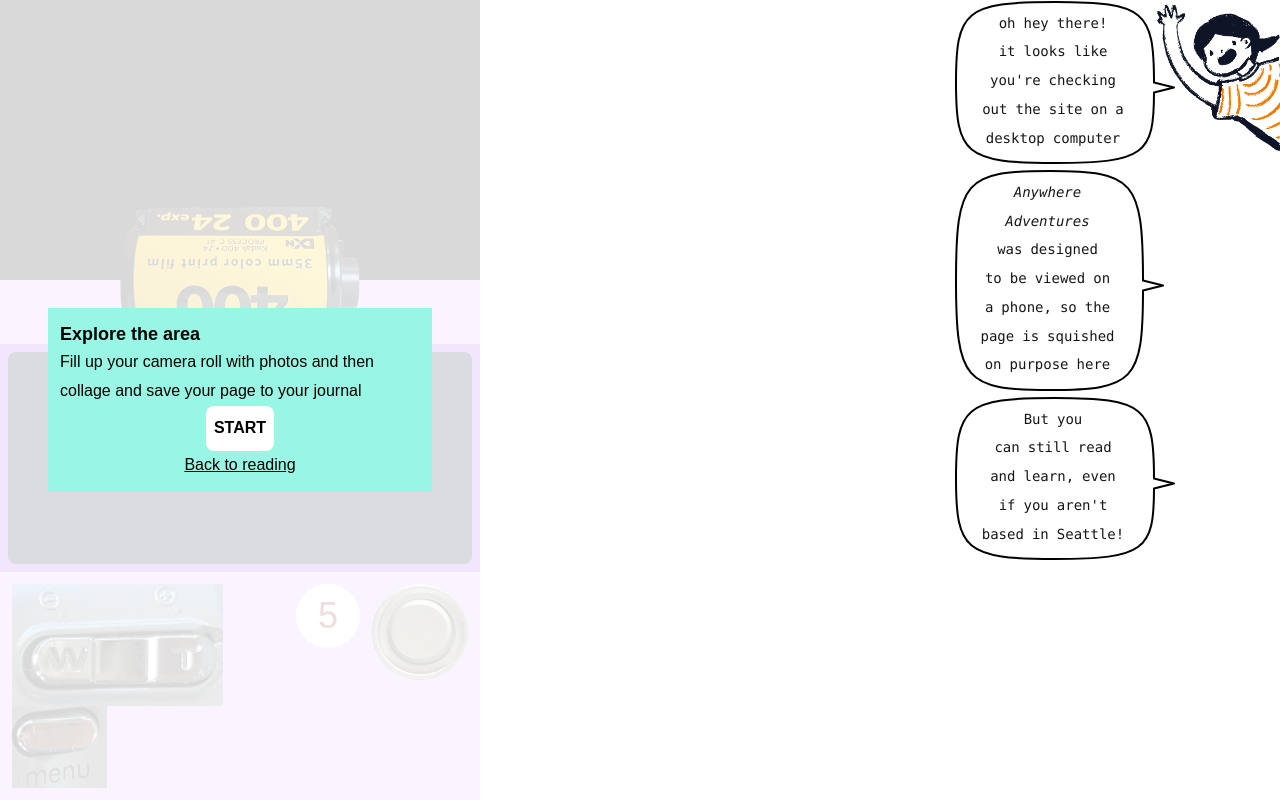
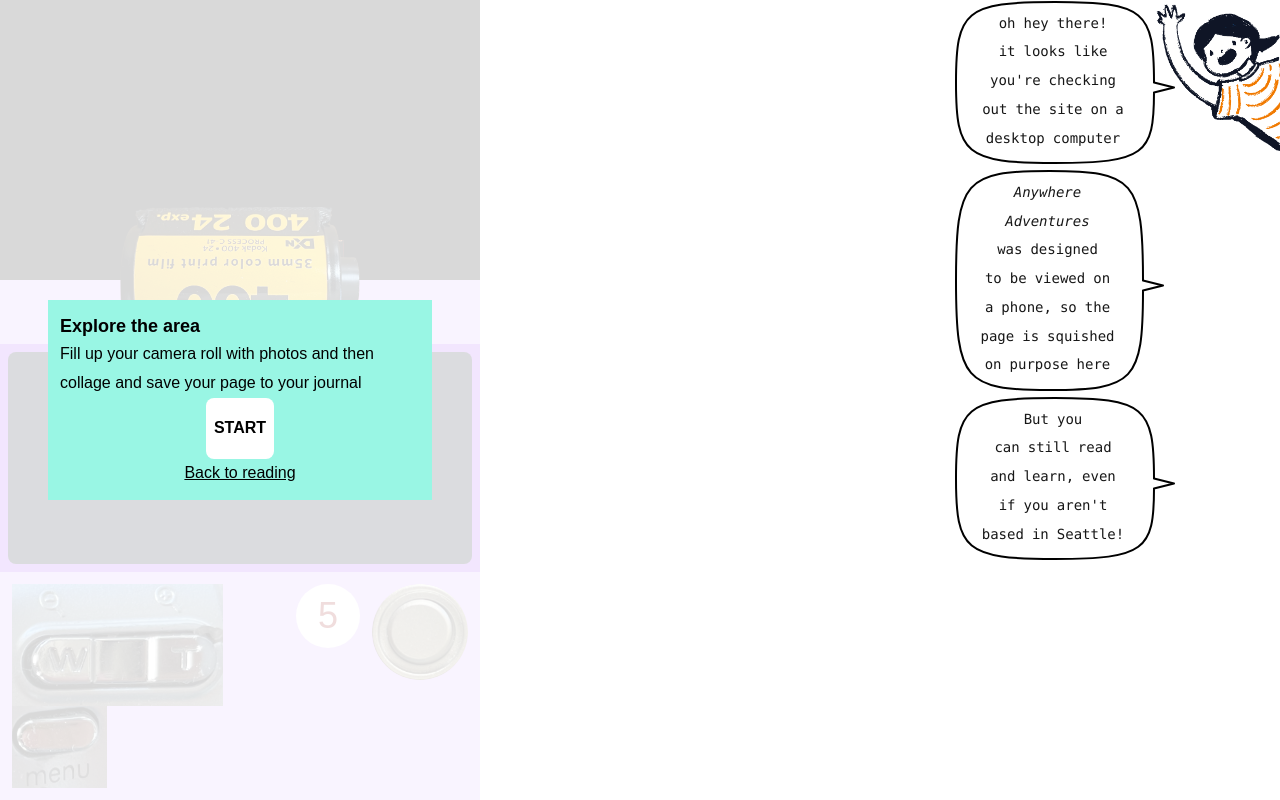
Before and after one commit to livcheerful/anywhereadventures, a Next.js app: page /camera in a window 1280 px wide. Built offline with nearby package versions, Linux system fonts and the light colour scheme.

Commit message:
more space for start button

```diff
--- a/src/app/camera/page.js
+++ b/src/app/camera/page.js
@@ -114,7 +114,7 @@ export default function Page({}) {
                 onClick={() => {
                   setHaveShownHelp(true);
                 }}
-                className="bg-white  font-bold rounded-lg p-2"
+                className="bg-white  font-bold rounded-lg p-2 py-4"
               >
                 START
               </button>
```
